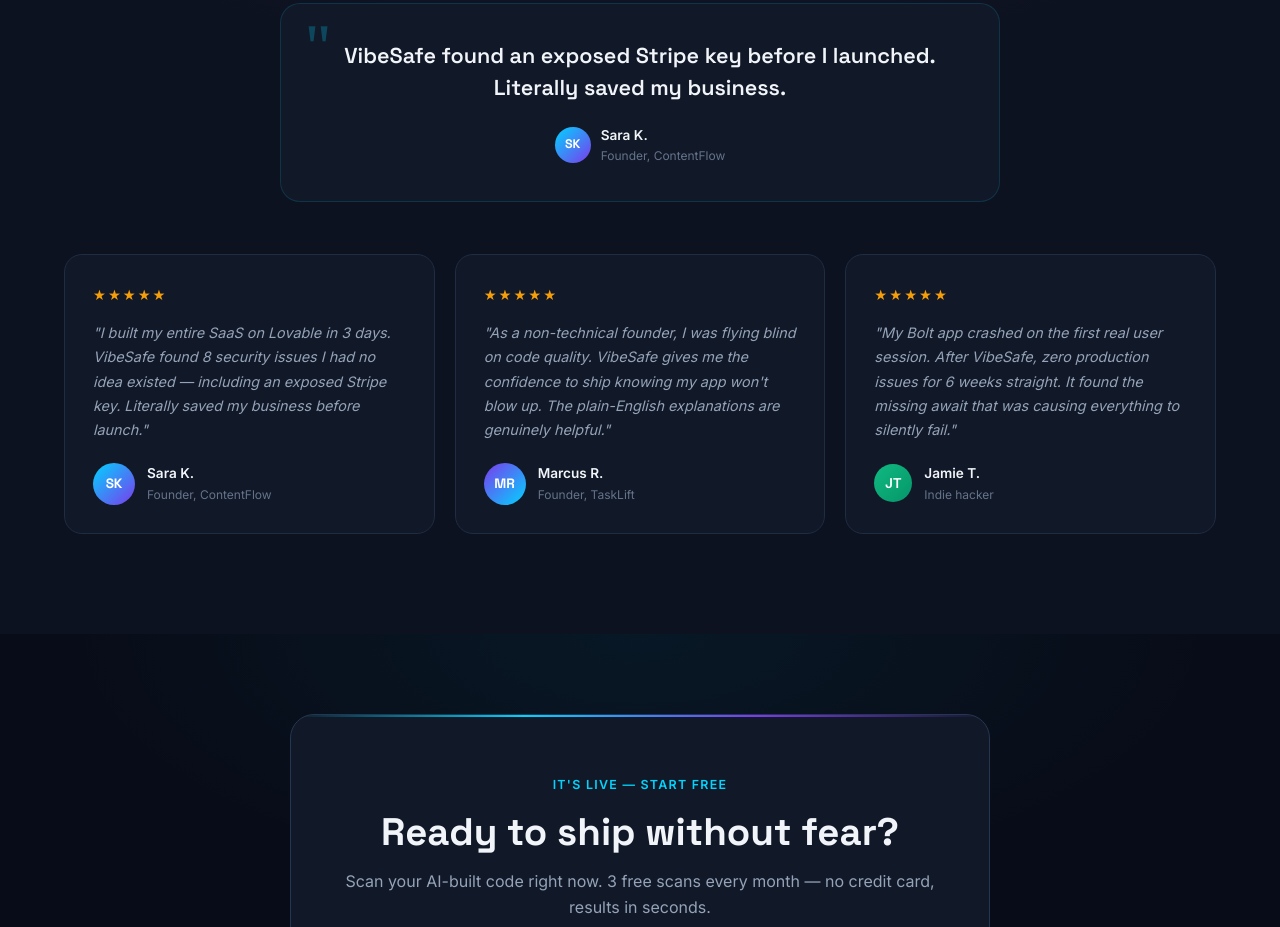
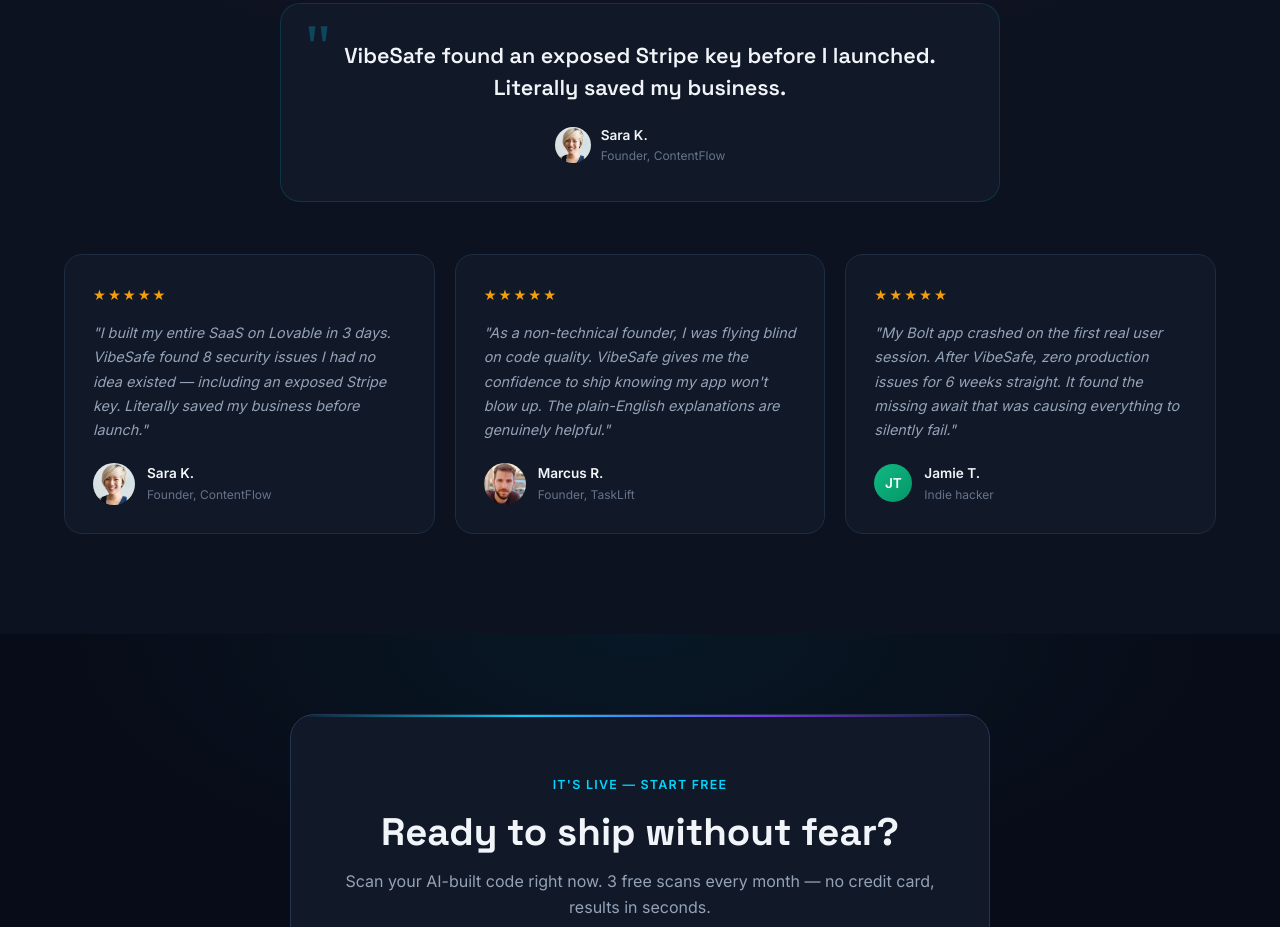
Before and after one commit to SabahatGhauri/vibesafe, a plain HTML site: page index.html in a window 1280 px wide. Shown: the part 10153-11080 px from the top of the page. Drawn offline with Linux system fonts and the light colour scheme; a script that the page names is missing.

Commit message:
Restore testimonial avatar photos, self-hosted instead of external
Bring back Sara K. and Marcus R.'s photos (replaced with initials in
8df8053 for perf). Self-hosting under assets/testimonials/ keeps the
same-origin, cacheable win from removing the randomuser.me requests
while restoring the real photos.

```diff
--- a/index.html
+++ b/index.html
@@ -2137,7 +2137,7 @@
       <div style="font-size:4rem;line-height:1;color:var(--cyan);opacity:0.25;position:absolute;top:12px;left:24px;font-family:Georgia,serif">"</div>
       <p style="font-family:'Space Grotesk',sans-serif;font-size:1.35rem;font-weight:600;color:var(--text);line-height:1.5;margin-bottom:20px;position:relative;z-index:1;">VibeSafe found an exposed Stripe key before I launched.<br>Literally saved my business.</p>
       <div style="display:flex;align-items:center;justify-content:center;gap:10px;">
-        <span aria-label="Sara K." style="width:36px;height:36px;border-radius:50%;flex-shrink:0;display:inline-flex;align-items:center;justify-content:center;background:linear-gradient(135deg,#00D4FF,#7C3AED);color:#fff;font-weight:700;font-size:0.78rem;font-family:'Space Grotesk',sans-serif;">SK</span>
+        <img src="/assets/testimonials/sara-k.jpg" alt="Sara K." style="width:36px;height:36px;border-radius:50%;object-fit:cover;flex-shrink:0;" loading="lazy">
         <div style="text-align:left">
           <div style="font-size:0.85rem;font-weight:600;color:var(--text)">Sara K.</div>
           <div style="font-size:0.75rem;color:var(--text3)">Founder, ContentFlow</div>
@@ -2150,7 +2150,7 @@
         <div class="testimonial-stars">★★★★★</div>
         <p class="testimonial-text">"I built my entire SaaS on Lovable in 3 days. VibeSafe found 8 security issues I had no idea existed — including an exposed Stripe key. Literally saved my business before launch."</p>
         <div class="testimonial-author">
-          <span aria-label="Sara K." style="width:42px;height:42px;border-radius:50%;flex-shrink:0;display:inline-flex;align-items:center;justify-content:center;background:linear-gradient(135deg,#00D4FF,#7C3AED);color:#fff;font-weight:700;font-size:0.85rem;font-family:'Space Grotesk',sans-serif;">SK</span>
+          <img src="/assets/testimonials/sara-k.jpg" alt="Sara K." style="width:42px;height:42px;border-radius:50%;object-fit:cover;flex-shrink:0;" loading="lazy">
           <div>
             <div class="author-name">Sara K.</div>
             <div class="author-role">Founder, ContentFlow</div>
@@ -2161,7 +2161,7 @@
         <div class="testimonial-stars">★★★★★</div>
         <p class="testimonial-text">"As a non-technical founder, I was flying blind on code quality. VibeSafe gives me the confidence to ship knowing my app won't blow up. The plain-English explanations are genuinely helpful."</p>
         <div class="testimonial-author">
-          <span aria-label="Marcus R." style="width:42px;height:42px;border-radius:50%;flex-shrink:0;display:inline-flex;align-items:center;justify-content:center;background:linear-gradient(135deg,#7C3AED,#00D4FF);color:#fff;font-weight:700;font-size:0.85rem;font-family:'Space Grotesk',sans-serif;">MR</span>
+          <img src="/assets/testimonials/marcus-r.jpg" alt="Marcus R." style="width:42px;height:42px;border-radius:50%;object-fit:cover;flex-shrink:0;" loading="lazy">
           <div>
             <div class="author-name">Marcus R.</div>
             <div class="author-role">Founder, TaskLift</div>
```
Also changed, not shown: assets/testimonials/marcus-r.jpg (added), assets/testimonials/sara-k.jpg (added).
